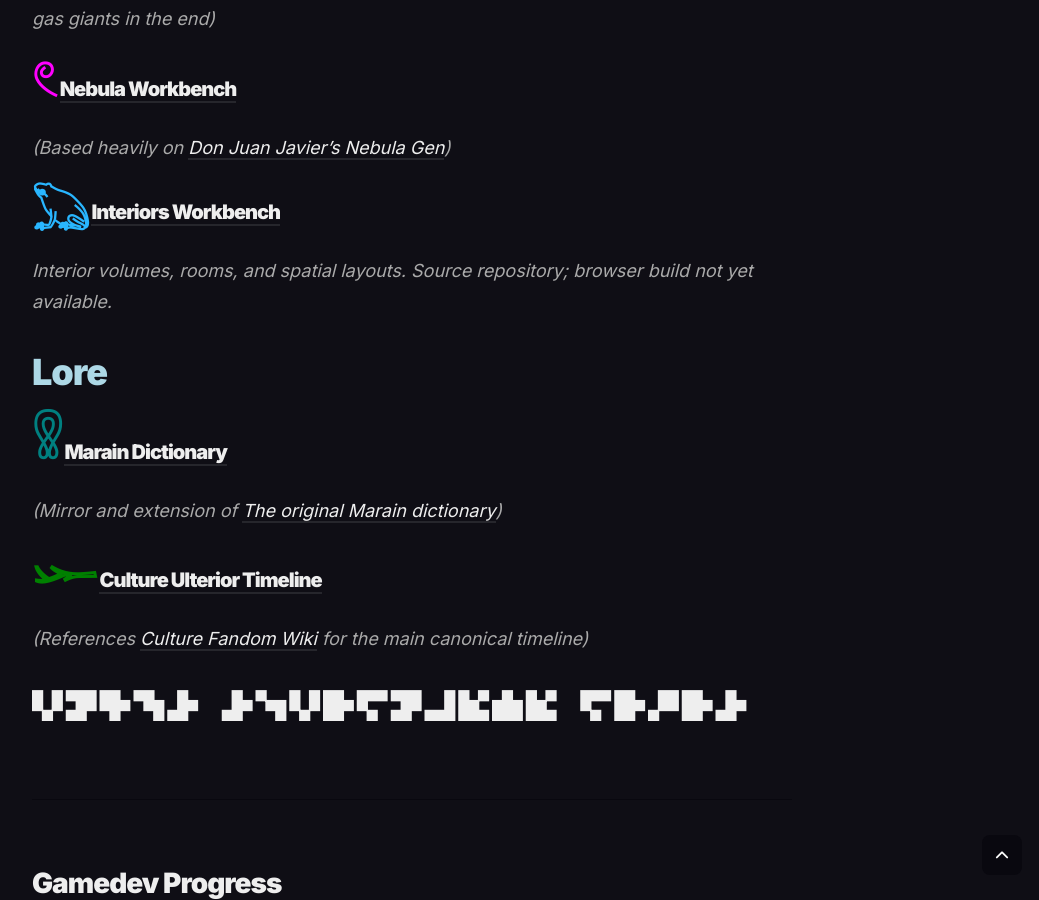
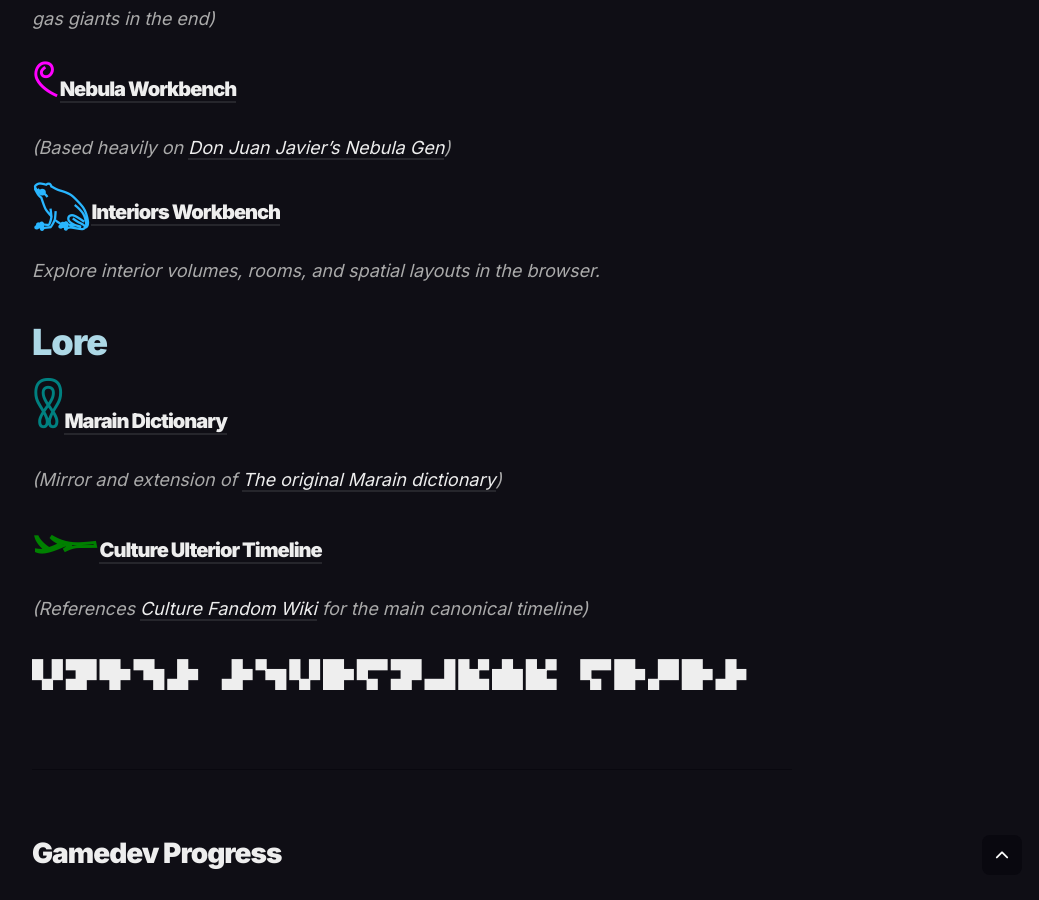
Before and after one commit to KO0I/KO0I.github.io, a Jekyll site: the page built from tools.md, in a window 1280 px wide and 900 px high, scrolled down 1623 px. Shown: the whole window, without its empty margins (228-1267 px from the left). Built offline with Jekyll 4.4.1, drawn with Linux system fonts in a browser that asks for light colours.

Commit message:
Update climate and interiors submodules and link interiors browser build

```diff
--- a/tools.md
+++ b/tools.md
@@ -37,9 +37,9 @@
 
 *(Based heavily on [Don Juan Javier's Nebula Gen](https://donjuanjavier.itch.io/nebula-gen))*
 
-#### <span style="color: #29B6FF; font-size: 1.9em; line-height: 0.8; vertical-align: -0.08em;" aria-hidden="true">𓆏</span> [Interiors Workbench](https://github.com/KO0I/rfl-interiors-workbench)
+#### <span style="color: #29B6FF; font-size: 1.9em; line-height: 0.8; vertical-align: -0.08em;" aria-hidden="true">𓆏</span> [Interiors Workbench](/tools/rfl-interiors-workbench/dist/)
 
-*Interior volumes, rooms, and spatial layouts. Source repository; browser build not yet available.*
+*Explore interior volumes, rooms, and spatial layouts in the browser.*
 
 #  <font color="lightblue">Lore</font>
 
```
